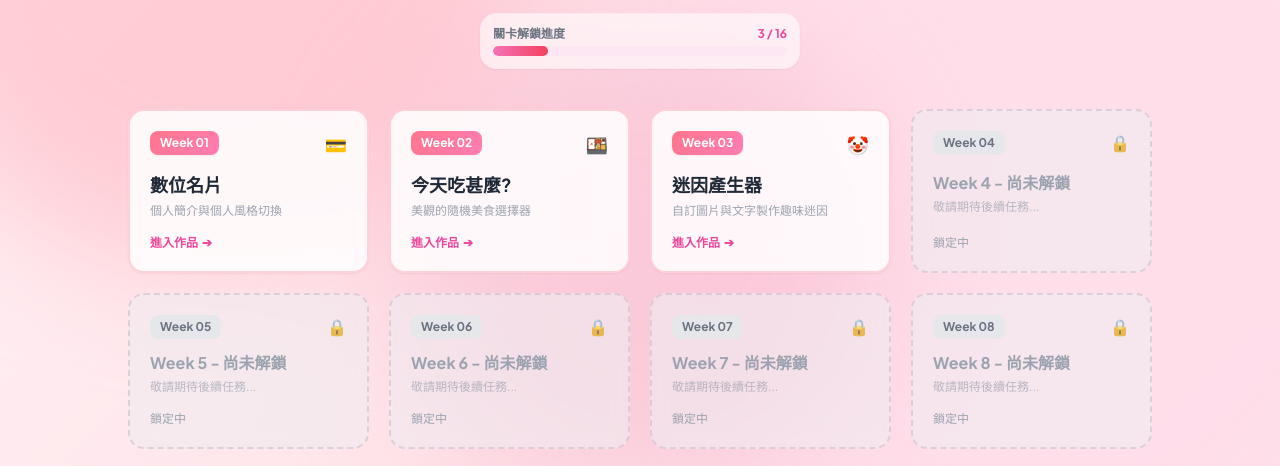
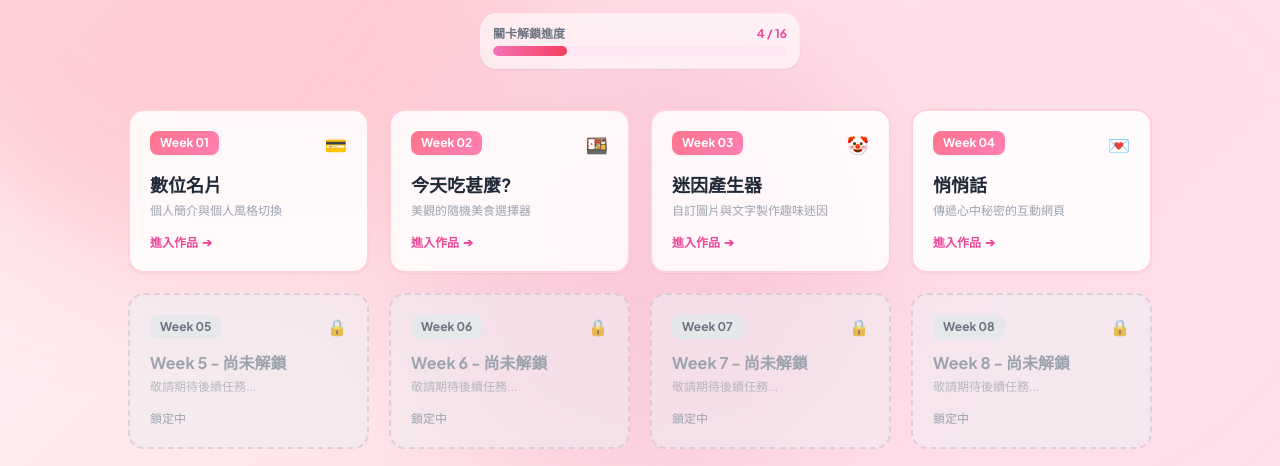
Before and after one commit to mien-2/trgt6, a plain HTML site: page index.html in a window 1280 px wide. Shown: the part 333-799 px from the top of the page. Drawn offline with nearby package versions, Linux system fonts and the light colour scheme.

Commit message:
Update index.html

```diff
--- a/index.html
+++ b/index.html
@@ -199,10 +199,10 @@
             <div class="w-full max-w-xs mt-4 bg-white/60 backdrop-blur-sm p-3 rounded-2xl shadow-sm border border-pink-100">
                 <div class="flex justify-between text-xs text-gray-500 font-bold mb-1">
                     <span>關卡解鎖進度</span>
-                    <span class="text-pink-500">3 / 16</span>
+                    <span class="text-pink-500">4 / 16</span>
                 </div>
                 <div class="w-full bg-pink-100 h-2.5 rounded-full overflow-hidden">
-                    <div class="bg-gradient-to-r from-pink-400 to-rose-500 h-full rounded-full" style="width: 18.75%;"></div>
+                    <div class="bg-gradient-to-r from-pink-400 to-rose-500 h-full rounded-full" style="width: 25%;"></div>
                 </div>
             </div>
         </section>
@@ -248,7 +248,7 @@
                     </div>
                 </a>
 
-                <!-- 按鈕 3 (已解鎖 - 迷因產生器) -->
+                <!-- 按鈕 3 (已解鎖) -->
                 <a href="w3/index.html" class="unlocked-card rounded-2xl p-5 flex flex-col justify-between group shadow-sm">
                     <div class="flex justify-between items-start mb-3">
                         <span class="badge-pink text-white text-xs font-bold px-2.5 py-1 rounded-lg shadow-sm">
@@ -267,13 +267,32 @@
                     </div>
                 </a>
 
-                <!-- 按鈕 4 - 16 (未解鎖狀態) -->
+                <!-- 按鈕 4 (已解鎖 - 悄悄話) -->
+                <a href="w4/index.html" class="unlocked-card rounded-2xl p-5 flex flex-col justify-between group shadow-sm">
+                    <div class="flex justify-between items-start mb-3">
+                        <span class="badge-pink text-white text-xs font-bold px-2.5 py-1 rounded-lg shadow-sm">
+                            Week 04
+                        </span>
+                        <span class="text-lg group-hover:scale-125 transition-transform duration-300">💌</span>
+                    </div>
+                    <div>
+                        <h3 class="font-bold text-gray-800 text-lg group-hover:text-pink-600 transition-colors">
+                            悄悄話
+                        </h3>
+                        <p class="text-xs text-gray-400 mt-1">傳遞心中秘密的互動網頁</p>
+                    </div>
+                    <div class="mt-4 flex items-center text-xs font-bold text-pink-500 group-hover:translate-x-1 transition-transform">
+                        進入作品 <span class="ml-1">➔</span>
+                    </div>
+                </a>
+
+                <!-- 按鈕 5 - 16 (未解鎖狀態) -->
                 <script>
-                    // 動態生成第 4 到第 16 個關卡按鈕
+                    // 動態生成第 5 到第 16 個關卡按鈕
                     const totalWeeks = 16;
                     const container = document.currentScript.parentElement;
 
-                    for (let i = 4; i <= totalWeeks; i++) {
+                    for (let i = 5; i <= totalWeeks; i++) {
                         const weekNum = i < 10 ? `0${i}` : i;
                         const cardHTML = `
                             <div class="locked-card rounded-2xl p-5 flex flex-col justify-between text-gray-400 select-none relative" onclick="showLockedToast(${i})">
```
